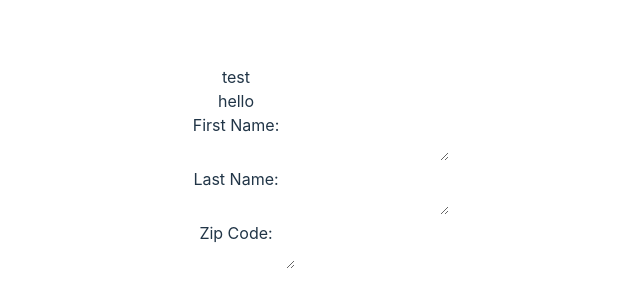
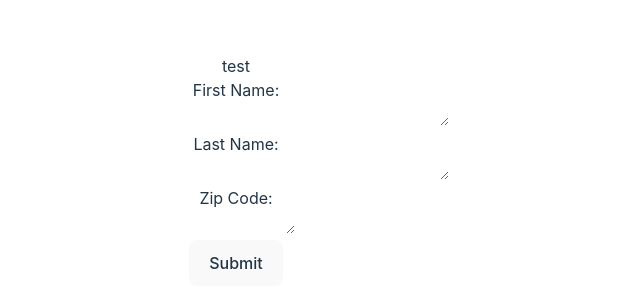
Before and after one commit to cfgdelaware23/Team-5, a React (Vite) app in the folder front_end/: page / in a window 1280 px wide. Shown: the part 230-538 px from the top of the page, without its empty margins (404-1044 px from the left). Built offline with nearby package versions, Linux system fonts and the light colour scheme.

Commit message:
submission button

```diff
--- a/front_end/src/pages/signupPage.tsx
+++ b/front_end/src/pages/signupPage.tsx
@@ -1,4 +1,6 @@
 import { useState } from 'react'
+
+
 
 
 function SignupPage() {
@@ -8,9 +10,10 @@ function SignupPage() {
 
 
     return (
+
         <>
-            <p>hello</p>
-            <label>
+        <div>
+            <label >
                 <div>
                     First Name:
                 </div>
@@ -44,8 +47,16 @@ function SignupPage() {
                     value={zipCode}
                     onChange={e => setZipCode(e.target.value)} />
             </label>
-
-
+            </div>
+            <div>
+                <button type="button" onClick={() => {
+                    console.log(firstName)
+                    console.log(lastName)
+                    console.log(zipCode)
+                }}>
+                    Submit
+                </button>
+            </div>
         </>
     )
 }
```
